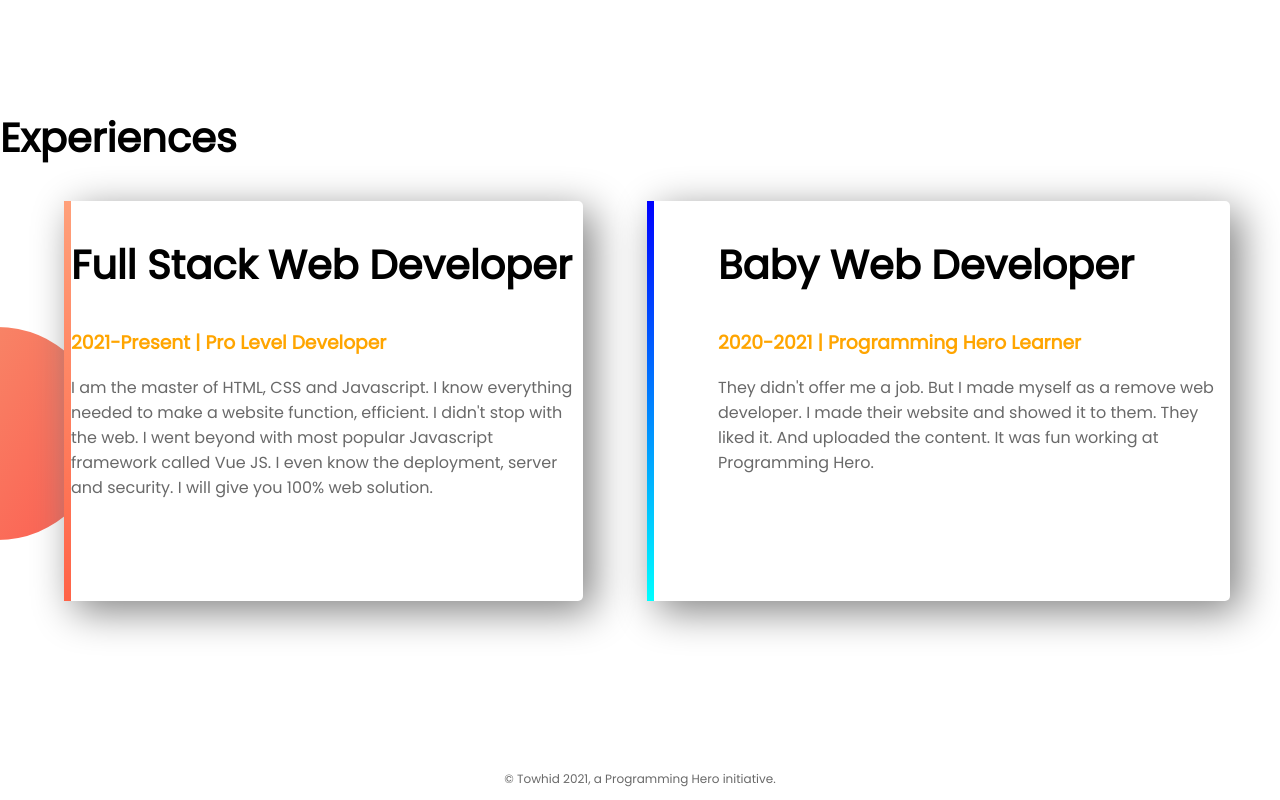
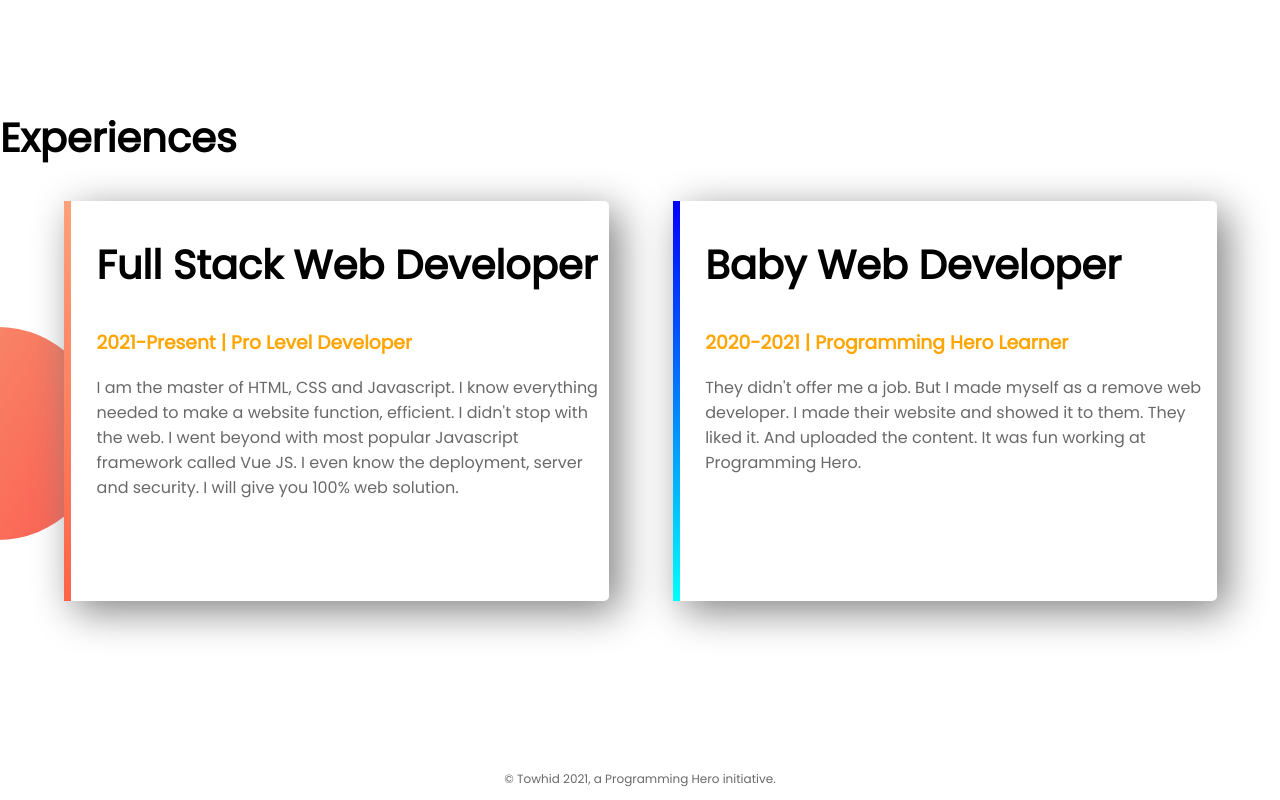
Before and after one commit to towhiid/web-portfolio, a plain HTML site: page index.html in a window 1280 px wide. Shown: the part 1225-2025 px from the top of the page. Drawn offline with Linux system fonts and the light colour scheme.

Commit message:
modified code

```diff
--- a/style.css
+++ b/style.css
@@ -18,7 +18,7 @@ p{
     width: 40%;
     float: left;
     margin-left: 5%;
-    padding-left: 5%;
+    padding-left: 2%;
 }
 .half-width img{
     width: 100%;
@@ -60,7 +60,7 @@ section{
     border-left: 7px solid;
     border-image: linear-gradient(180deg, lightSalmon, tomato);
     border-image-slice: 1;
-    padding-left: .000000000001px;
+
 }
 #baby-stack{
     border-left: 7px solid;
```
